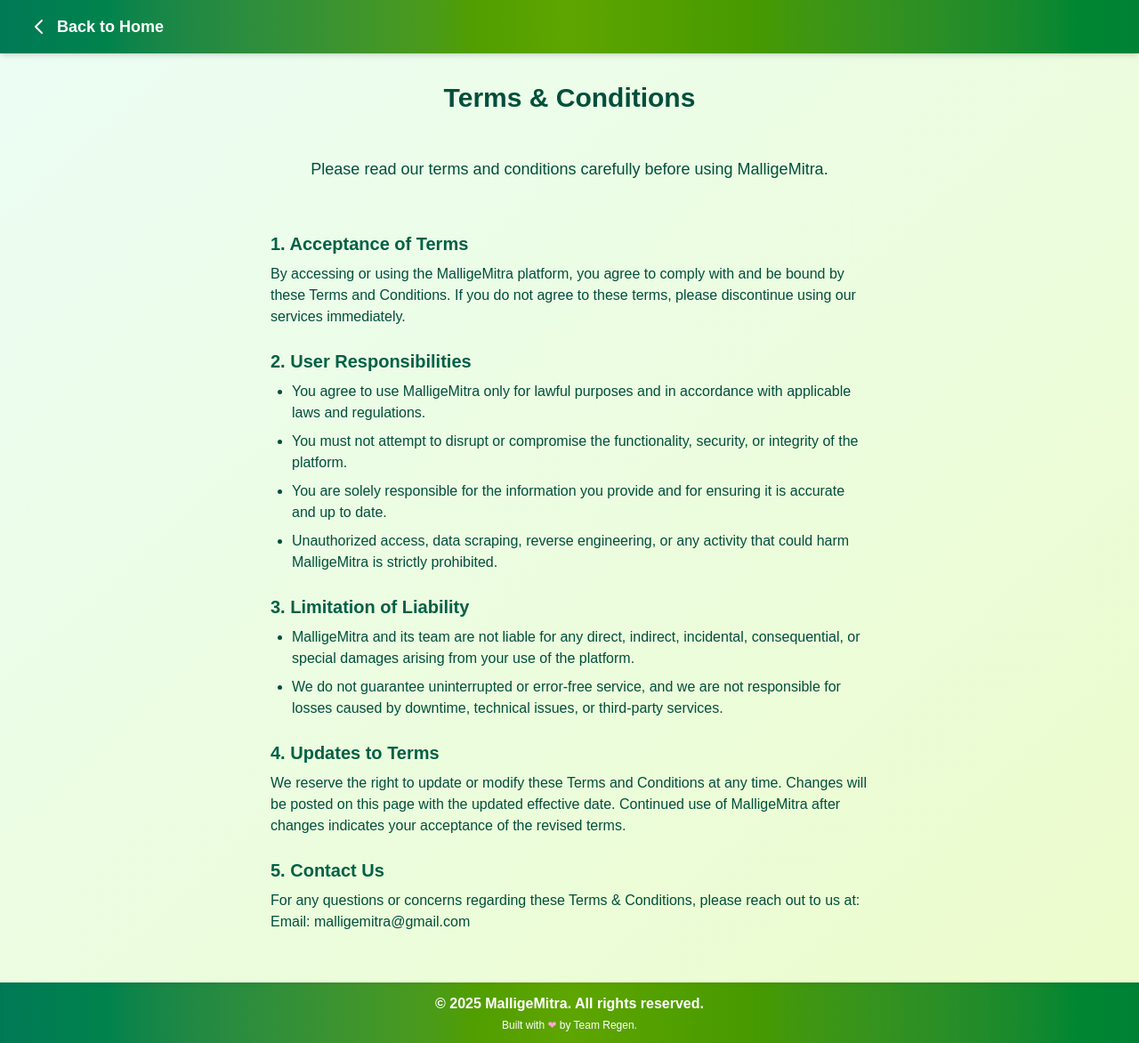
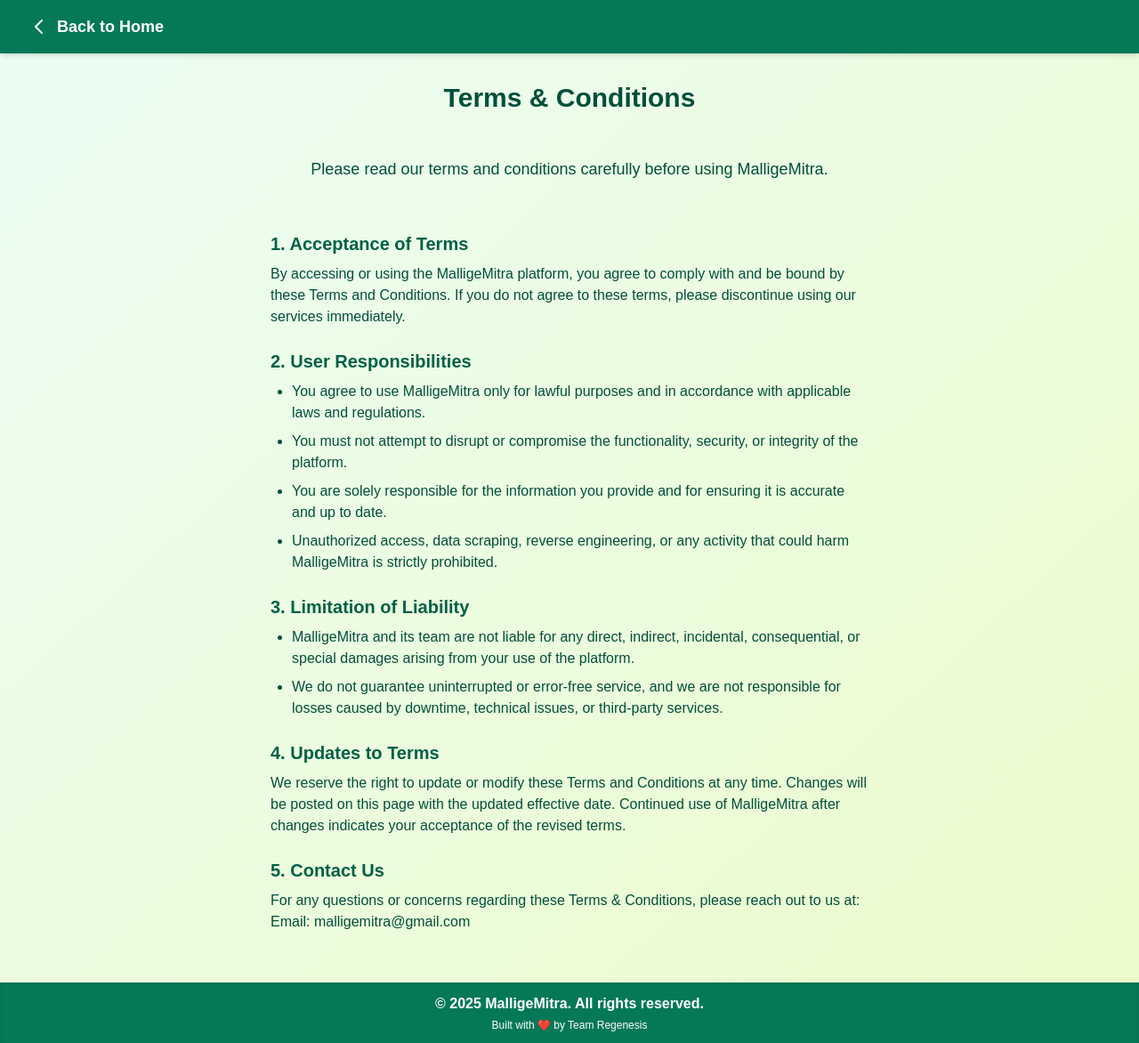
Before and after one commit to Sthuthi11/MalligeMitra, a Next.js app: page /terms in a window 1280 px wide. Shown: the whole page at 89% size. Built offline with nearby package versions, Linux system fonts and the light colour scheme.

Commit message:
Updated terms page.tsx

```diff
--- a/app/terms/page.tsx
+++ b/app/terms/page.tsx
@@ -5,7 +5,7 @@
   return (
     <div className="min-h-screen flex flex-col bg-gradient-to-br from-emerald-50 to-lime-100">
       {/* Header */}
-      <header className="flex items-center justify-between px-8 py-4 bg-gradient-to-r from-emerald-700 via-lime-600 to-green-700 text-white shadow-md">
+      <header className="flex items-center justify-between px-8 py-4 text-white shadow-md" style={{ backgroundColor: "#047857" }}>
         <div className="flex items-center gap-4">
           <a href="/" className="flex items-center gap-2 text-lg font-semibold hover:underline">
             <svg xmlns="http://www.w3.org/2000/svg" fill="none" viewBox="0 0 24 24" strokeWidth={2} stroke="currentColor" className="w-6 h-6">
@@ -54,9 +54,9 @@
           </div>
         </div>
       </main>
-      <footer className="bg-gradient-to-r from-emerald-700 via-lime-600 to-green-700 text-white py-3 text-center shadow-inner mt-auto">
+      <footer className="text-white py-3 text-center shadow-inner mt-auto" style={{ backgroundColor: "#047857" }}>
         <p className="mb-1 text-base font-semibold">© 2025 MalligeMitra. All rights reserved.</p>
-        <p className="text-xs">Built with <span className="text-pink-300">❤</span> by Team Regen.</p>
+        <p className="text-xs">Built with <span className="text-pink-300">❤️</span> by Team Regenesis</p>
       </footer>
     </div>
   );
```
